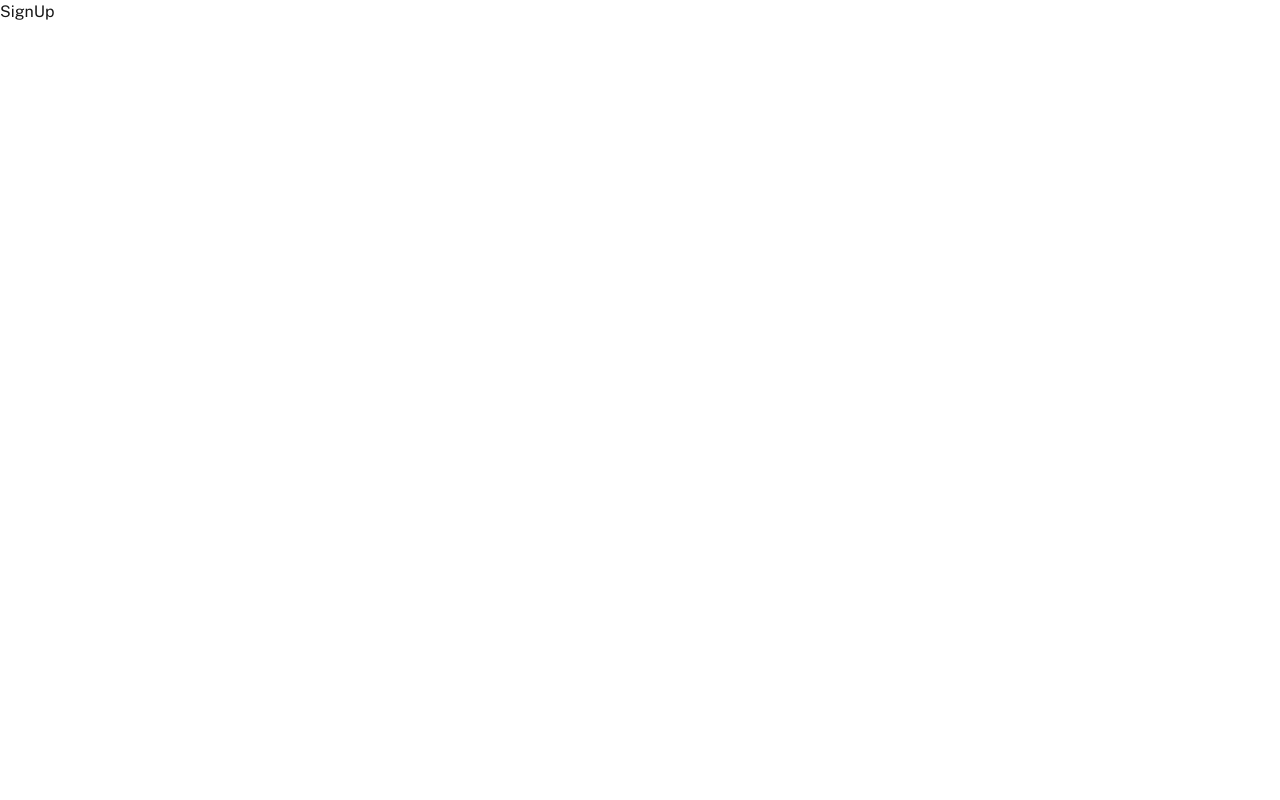
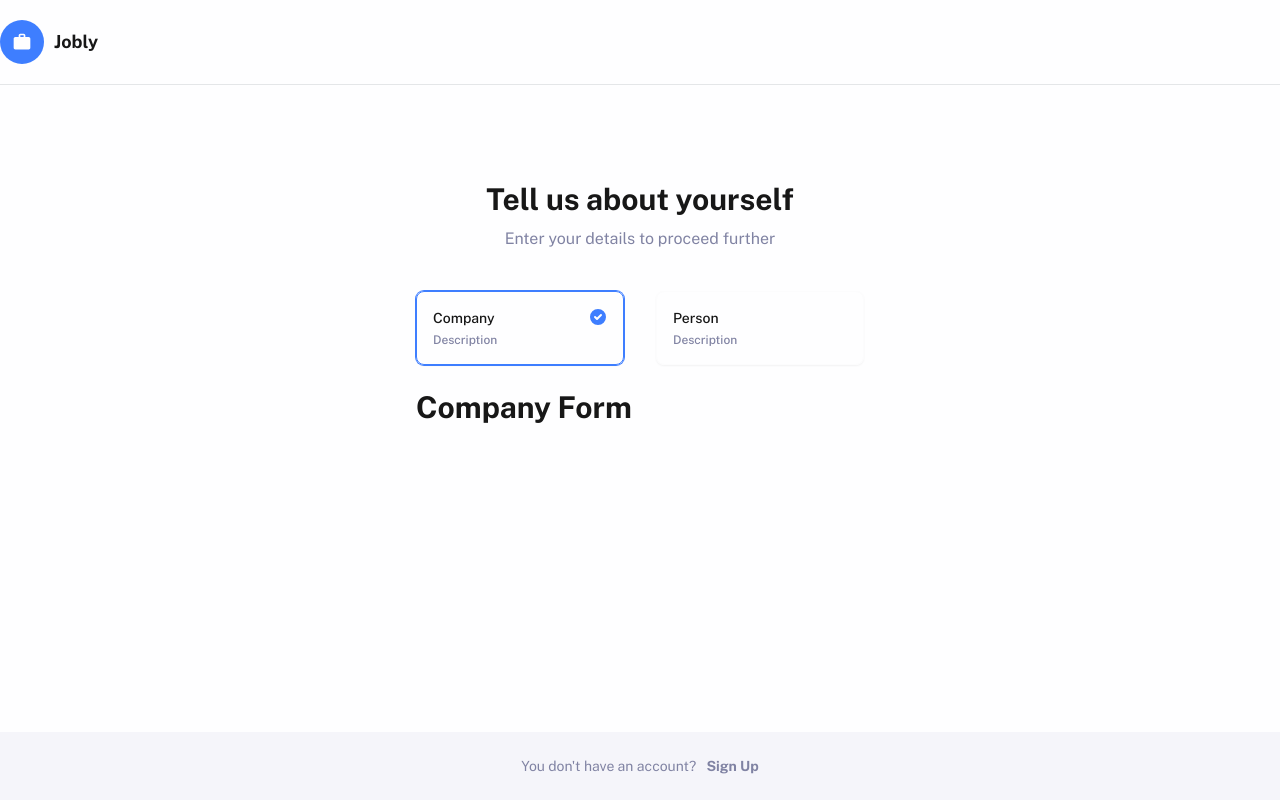
Before and after one commit to mateuszwiniarczyk/jobly-1, a Next.js app: page /signup in a window 1280 px wide. Built offline with nearby package versions, Linux system fonts and the light colour scheme.

Commit message:
feat: add the option to choose the account type on the sign-up page

```diff
--- a/src/features/auth/routes/SignUp.tsx
+++ b/src/features/auth/routes/SignUp.tsx
@@ -1,3 +1,104 @@
-const SignUp = () => <div>SignUp</div>;
+import { useState } from 'react';
+
+import { Layout } from '@/features/auth/components/Layout';
+
+const SignUp = () => {
+  const [accountType, setAccountType] = useState('company');
+
+  const handleAccountTypeChange = (
+    event: React.ChangeEvent<HTMLInputElement>
+  ) => {
+    setAccountType(event.target.value);
+  };
+
+  return (
+    <Layout>
+      <div className='mb-20 text-center xl:mb-10'>
+        <h2 className='mb-2.5 dark:text-white'>Tell us about yourself</h2>
+        <p className='text-slate-100'>Enter your details to proceed further</p>
+      </div>
+      <div className='mx-auto max-w-md'>
+        <div className='mb-6 grid grid-cols-2 gap-8'>
+          <div className='relative'>
+            <input
+              className='group peer hidden'
+              type='radio'
+              name='signupOption'
+              value='company'
+              id='company'
+              checked={accountType === 'company'}
+              onChange={handleAccountTypeChange}
+            />
+
+            <label
+              className='block cursor-pointer rounded-lg border border-gray-100 p-4 text-sm font-medium shadow-sm transition-colors hover:bg-gray-100 peer-checked:border-primary-200 peer-checked:ring-1 peer-checked:ring-primary-200'
+              htmlFor='company'
+            >
+              <span>Company</span>
+
+              <span className='mt-1 block text-xs text-slate-100'>
+                Description
+              </span>
+            </label>
+
+            <svg
+              className='absolute top-4 right-4 h-5 w-5 text-primary-200 opacity-0 peer-checked:opacity-100'
+              xmlns='http://www.w3.org/2000/svg'
+              viewBox='0 0 20 20'
+              fill='currentColor'
+            >
+              <path
+                fillRule='evenodd'
+                d='M10 18a8 8 0 100-16 8 8 0 000 16zm3.707-9.293a1 1 0 00-1.414-1.414L9 10.586 7.707 9.293a1 1 0 00-1.414 1.414l2 2a1 1 0 001.414 0l4-4z'
+                clipRule='evenodd'
+              />
+            </svg>
+          </div>
+
+          <div className='relative'>
+            <input
+              className='group peer hidden'
+              type='radio'
+              name='signupOption'
+              value='person'
+              id='person'
+              onChange={handleAccountTypeChange}
+              checked={accountType === 'person'}
+            />
+
+            <label
+              className='hover:bg-gray-50 block cursor-pointer rounded-lg border border-gray-100 p-4 text-sm font-medium shadow-sm transition-colors peer-checked:border-primary-200 peer-checked:ring-1 peer-checked:ring-primary-200'
+              htmlFor='person'
+            >
+              <span>Person</span>
+
+              <span className='mt-1 block text-xs text-slate-100'>
+                Description
+              </span>
+            </label>
+
+            <svg
+              className='absolute top-4 right-4 h-5 w-5 text-primary-200 opacity-0 peer-checked:opacity-100'
+              xmlns='http://www.w3.org/2000/svg'
+              viewBox='0 0 20 20'
+              fill='currentColor'
+            >
+              <path
+                fillRule='evenodd'
+                d='M10 18a8 8 0 100-16 8 8 0 000 16zm3.707-9.293a1 1 0 00-1.414-1.414L9 10.586 7.707 9.293a1 1 0 00-1.414 1.414l2 2a1 1 0 001.414 0l4-4z'
+                clipRule='evenodd'
+              />
+            </svg>
+          </div>
+        </div>
+        {accountType === 'company' ? (
+          <h2>Company Form</h2>
+        ) : (
+          <h2>Person Form</h2>
+        )}
+      </div>
+    </Layout>
+  );
+};
 
 export { SignUp };
```
